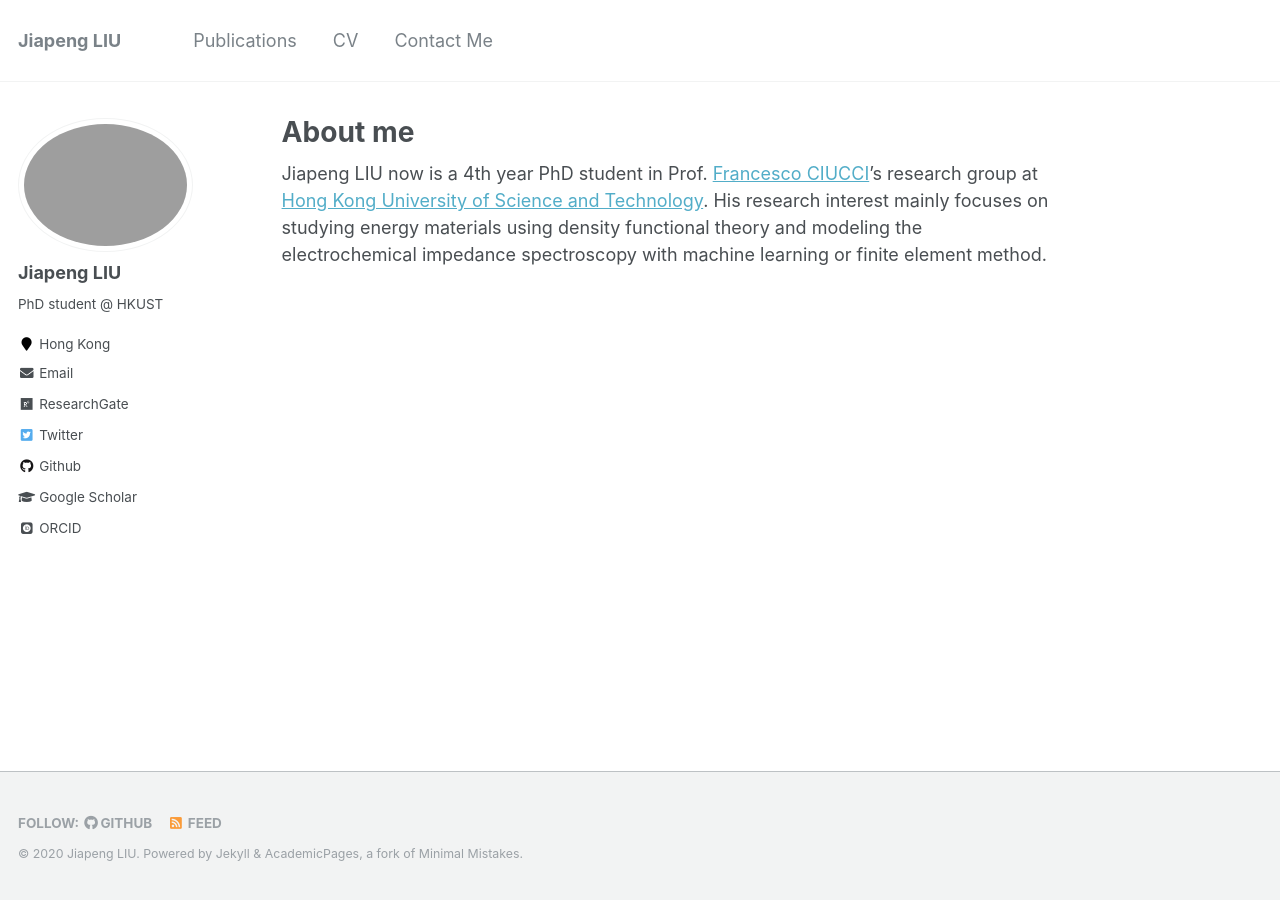
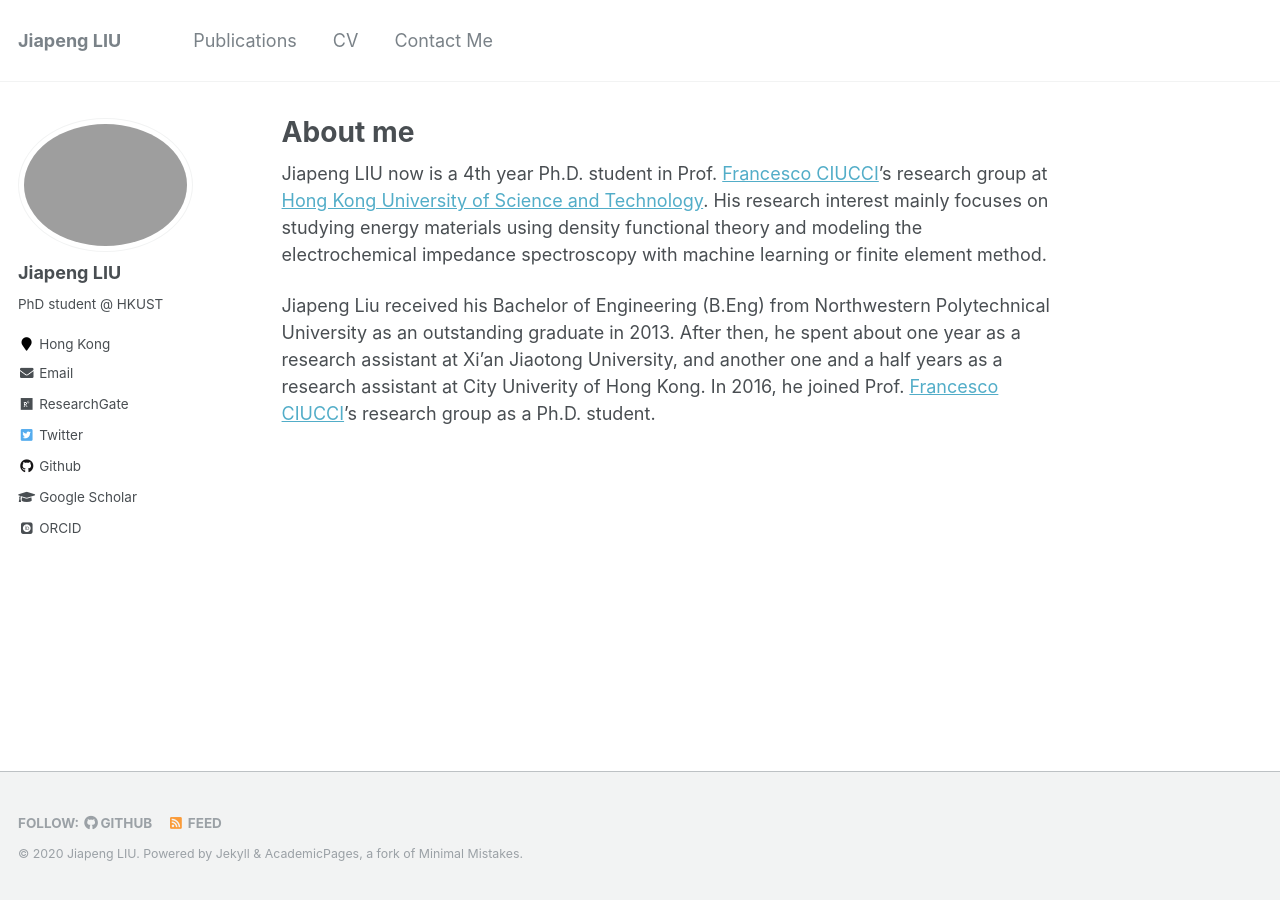
Before and after one commit to jiapeng-liu/jiapeng-liu.github.io, a Jekyll site: the page built from _pages/about.md, in a window 1280 px wide. Built offline with Jekyll 4.4.1, drawn with Linux system fonts in a browser that asks for light colours; some web fonts are replaced.

Commit message:
update AboutMe

```diff
--- a/_pages/about.md
+++ b/_pages/about.md
@@ -8,7 +8,9 @@ redirect_from:
   - /about.html
 ---
 
-Jiapeng LIU now is a 4th year PhD student in Prof. [Francesco CIUCCI](https://facultyprofiles.ust.hk/profiles.php?profile=francesco-ciucci-mefrank)'s research group at [Hong Kong University of Science and Technology](https://www.ust.hk/). His research interest mainly focuses on studying energy materials using density functional theory and modeling the electrochemical impedance spectroscopy with machine learning or finite element method.
+Jiapeng LIU now is a 4th year Ph.D. student in Prof. [Francesco CIUCCI](https://facultyprofiles.ust.hk/profiles.php?profile=francesco-ciucci-mefrank)'s research group at [Hong Kong University of Science and Technology](https://www.ust.hk/). His research interest mainly focuses on studying energy materials using density functional theory and modeling the electrochemical impedance spectroscopy with machine learning or finite element method.
+
+Jiapeng Liu received his Bachelor of Engineering (B.Eng) from Northwestern Polytechnical University as an outstanding graduate in 2013. After then, he spent about one year as a research assistant at Xi'an Jiaotong University, and another one and a half years as a research assistant at City Univerity of Hong Kong. In 2016, he joined Prof. [Francesco CIUCCI](https://facultyprofiles.ust.hk/profiles.php?profile=francesco-ciucci-mefrank)'s research group as a Ph.D. student.
 
 <!---front page of a website that is powered by the [academicpages template](https://github.com/academicpages/academicpages.github.io) and hosted on GitHub pages. [GitHub pages](https://pages.github.com) is a free service in which websites are built and hosted from code and data stored in a GitHub repository, automatically updating when a new commit is made to the respository. This template was forked from the [Minimal Mistakes Jekyll Theme](https://mmistakes.github.io/minimal-mistakes/) created by Michael Rose, and then extended to support the kinds of content that academics have: publications, talks, teaching, a portfolio, blog posts, and a dynamically-generated CV. You can fork [this repository](https://github.com/academicpages/academicpages.github.io) right now, modify the configuration and markdown files, add your own PDFs and other content, and have your own site for free, with no ads! An older version of this template powers my own personal website at [stuartgeiger.com](http://stuartgeiger.com), which uses [this Github repository](https://github.com/staeiou/staeiou.github.io).
 
```
